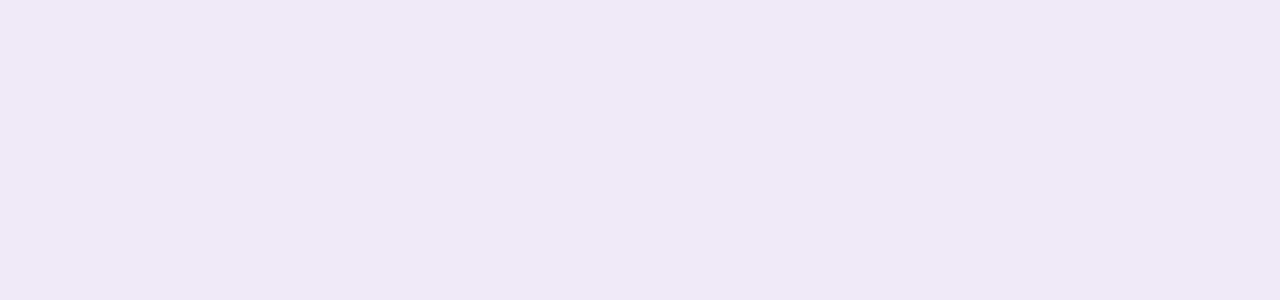
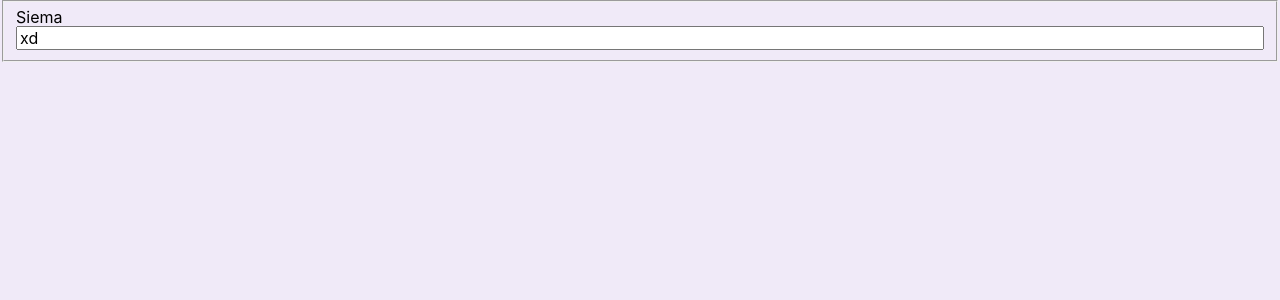
Before and after one commit to mizdebski77/think1st, a React (Vite) app: page / in a window 1280 px wide. Shown: the top 300 px of the page. Built offline with nearby package versions, Linux system fonts and the light colour scheme.

Commit message:
Input element added

```diff
--- a/src/App.tsx
+++ b/src/App.tsx
@@ -1,12 +1,13 @@
-import './App.css'
+import "./App.css";
+import { Input } from "./components/Input";
 
 function App() {
-
-  return (
-    <>
-
-    </>
-  )
+    return (
+        <>
+            <Input text="Siema" value="xd"
+             />
+        </>
+    );
 }
 
-export default App
+export default App;
--- /dev/null
+++ b/src/components/Input/index.tsx
@@ -0,0 +1,20 @@
+interface InputProps {
+    text: string;
+    type?: string;
+    onChange?: (event: React.ChangeEvent<HTMLInputElement>) => void;
+    value?: string;
+}
+
+export const Input = ({ text, type, onChange, value }: InputProps) => {
+    return (
+        <fieldset className="grid gap-2">
+            <label className="text-textMain font-normal">{text}</label>
+            <input
+                type={type}
+                value={value}
+                onChange={onChange}
+                className="p-2 rounded h-12"
+            />
+        </fieldset>
+    );
+};
--- a/tailwind.config.js
+++ b/tailwind.config.js
@@ -2,10 +2,12 @@
 module.exports = {
     content: [
         "./src/**/*.{html,js,tsx,ts}",
-    "./node_modules/react-tailwindcss-datepicker/dist/index.esm.js"
+        "./node_modules/react-tailwindcss-datepicker/dist/index.esm.js",
     ],
     theme: {
-    extend: {},
+        colors: {
+          textMain: '#000853'
+        },
     },
     plugins: [],
-}
+};
```
Lines whose indentation alone changed are shown as unchanged.
